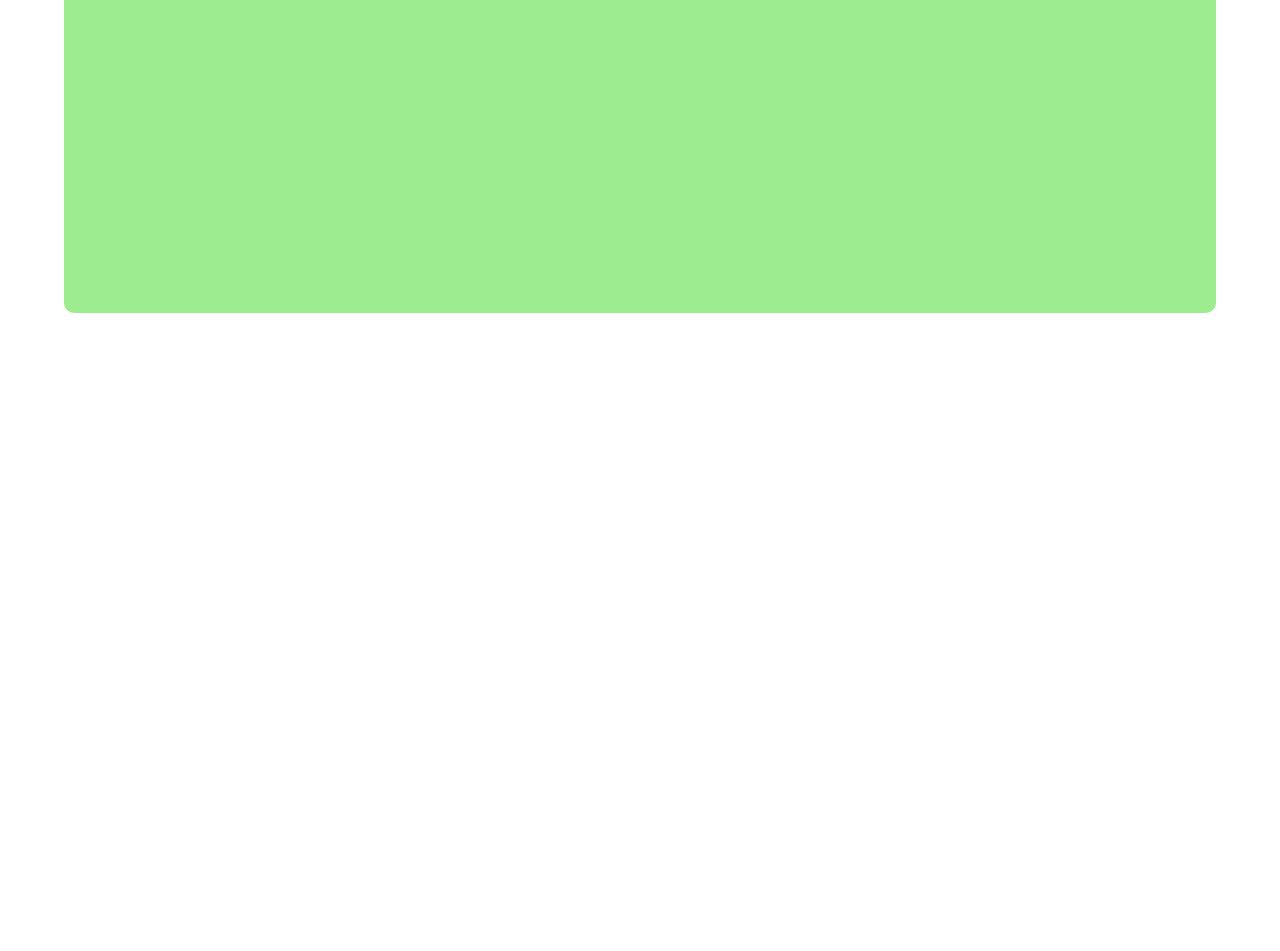
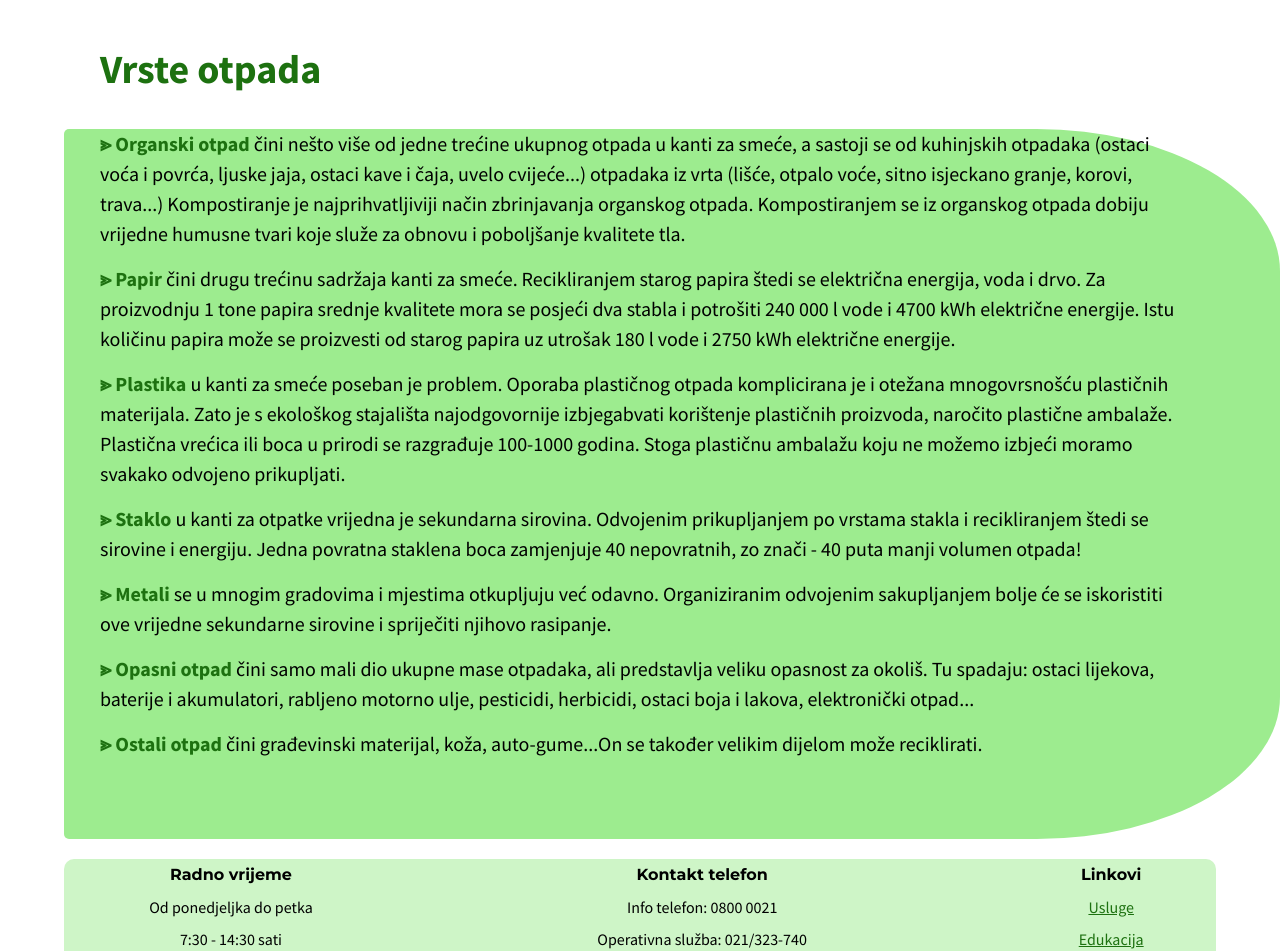
Before and after one commit to LovreCikojevic120/CiSToca-Korisnicka_Sucelja, a Next.js app in the folder cistoca_frontend/: page /educationOrganskiOtpad in a window 1280 px wide. Before the commit this address had no page. Shown: the part 487-1438 px from the top of the page. Before the commit the page ends 800 px from the top, so only its background shows below. Built offline with nearby package versions, Linux system fonts and the light colour scheme.

Commit message:
Add organic trash subpage

```diff
--- /dev/null
+++ b/cistoca_frontend/pages/educationOrganskiOtpad.js
@@ -0,0 +1,57 @@
+import Header from "../components/Header";
+import Footer from "../components/Footer";
+import Link from "next/link";
+
+const educationOrganskiOtpad = () => {
+  return(
+    <>
+    <Header/>
+    <div className="education-title">
+          <h1 className="font-bold text-8xl">Organski&nbsp;</h1>
+          <h1 className="font-bold text-8xl text-[#1D7110]">otpad</h1>
+        </div>
+    <Link  className="education-return" href='/educationPage'>🡸 Povratak na edukaciju</Link>
+    <div className="w-[95%] p-2 education-subpage-background mx-10px absolute bg-[#9DEC8F] -z-10 rounded-tr-[20%] rounded-tl-[5px] rounded-br-[20%] rounded-bl-[5px]"></div>
+
+    <div className="education-subpage--wrapper">
+        <p className="education-subpage--text">Odvojenim prikupljnjem smanjujemo volumen otpada na odlagalištima, te štedimo vodu i energiju. Odvojenim prikupljnjem smanjujemo volumen otpada na odlagalištima, te štedimo vodu i energiju. Odvojenim prikupljnjem smanjujemo volumen otpada na odlagalištima, te štedimo vodu i energiju.</p>
+        <h1 className="font-bold text-8xl text-[#1D7110] education-subpage--subtitle">Vrste otpada</h1>
+        <div className="education-subpage--bulletpoints">
+            <div className="education-subpage--organic-wrapper">
+                <p className="education-subpage--organic education-subpage--organic--beginning">⪢ Organski otpad </p>
+                <p className="education-subpage--organic">čini nešto više od jedne trećine ukupnog otpada u kanti za smeće, a sastoji se od kuhinjskih otpadaka (ostaci voća i povrća, ljuske jaja, ostaci kave i čaja, uvelo cvijeće...) otpadaka iz vrta (lišće, otpalo voće, sitno isjeckano granje, korovi, trava...) Kompostiranje je najprihvatljiviji način zbrinjavanja organskog otpada. Kompostiranjem se iz organskog otpada dobiju vrijedne humusne tvari koje služe za obnovu i poboljšanje kvalitete tla.</p>
+            </div>
+            <div className="education-subpage--organic-wrapper">
+                <p className="education-subpage--organic education-subpage--organic--beginning">⪢ Papir </p>
+                <p className="education-subpage--organic">čini drugu trećinu sadržaja kanti za smeće. Recikliranjem starog papira štedi se električna energija, voda i drvo. Za proizvodnju 1 tone papira srednje kvalitete mora se posjeći dva stabla i potrošiti 240 000 l vode i 4700 kWh električne energije. Istu količinu papira može se proizvesti od starog papira uz utrošak 180 l vode i 2750 kWh električne energije.</p>
+            </div>
+            <div className="education-subpage--organic-wrapper">
+                <p className="education-subpage--organic education-subpage--organic--beginning">⪢ Plastika </p>
+                <p className="education-subpage--organic">u kanti za smeće poseban je problem. Oporaba plastičnog otpada komplicirana je i otežana mnogovrsnošću plastičnih materijala. Zato je s ekološkog stajališta najodgovornije izbjegabvati korištenje plastičnih proizvoda, naročito plastične ambalaže. Plastična vrećica ili boca u prirodi se razgrađuje 100-1000 godina. Stoga plastičnu ambalažu koju ne možemo izbjeći moramo svakako odvojeno prikupljati.</p>
+            </div>
+            <div className="education-subpage--organic-wrapper">
+                <p className="education-subpage--organic education-subpage--organic--beginning">⪢ Staklo </p>
+                <p className="education-subpage--organic">u kanti za otpatke vrijedna je sekundarna sirovina. Odvojenim prikupljanjem po vrstama stakla i recikliranjem štedi se sirovine i energiju. Jedna povratna staklena boca zamjenjuje 40 nepovratnih, zo znači - 40 puta manji volumen otpada!</p>
+            </div>
+            <div className="education-subpage--organic-wrapper">
+                <p className="education-subpage--organic education-subpage--organic--beginning">⪢ Metali </p>
+                <p className="education-subpage--organic">se u mnogim gradovima i mjestima otkupljuju već odavno. Organiziranim odvojenim sakupljanjem bolje će se iskoristiti ove vrijedne sekundarne sirovine i spriječiti njihovo rasipanje.</p>
+            </div>
+            <div className="education-subpage--organic-wrapper">
+                <p className="education-subpage--organic education-subpage--organic--beginning">⪢ Opasni otpad </p>
+                <p className="education-subpage--organic">čini samo mali dio ukupne mase otpadaka, ali predstavlja veliku opasnost za okoliš. Tu spadaju: ostaci lijekova, baterije i akumulatori, rabljeno motorno ulje, pesticidi, herbicidi, ostaci boja i lakova, elektronički otpad...</p>
+            </div>
+            <div className="education-subpage--organic-wrapper">
+                <p className="education-subpage--organic education-subpage--organic--beginning">⪢ Ostali otpad </p>
+                <p className="education-subpage--organic">čini građevinski materijal, koža, auto-gume...On se također velikim dijelom može reciklirati.</p>
+            </div>
+        </div>
+    </div>
+
+
+    <Footer/>
+    </>
+  )
+}
+
+export default educationOrganskiOtpad;
--- a/cistoca_frontend/styles/education.css
+++ b/cistoca_frontend/styles/education.css
@@ -40,5 +40,6 @@
 
 .education-article--link{
     color: #1D7110;
+    text-decoration: underline;
     width:fit-content;
 }
--- a/cistoca_frontend/styles/educationSubpage.css
+++ b/cistoca_frontend/styles/educationSubpage.css
@@ -6,7 +6,7 @@
 }
 
 .education-subpage-background{
-    height: 700px;
+    height: 710px;
     padding: 10px;
     margin-top: 50px;
     margin-top: 330px;
@@ -29,3 +29,12 @@
 .education-subpage--bulletpoints *{
     margin: 15px 0;
 }
+
+.education-subpage--organic{
+    display:inline;
+}
+
+.education-subpage--organic--beginning{
+    color: #1D7110;
+    font-weight: bolder;
+}
--- a/cistoca_frontend/styles/globals.css
+++ b/cistoca_frontend/styles/globals.css
@@ -21,3 +21,7 @@
 *{
   font-family: source-sans-pro;
 }
+
+*::selection {
+    background-color: #DEFFE7;
+}
```
Also changed, not shown: cistoca_frontend/pages/educationPage.js (+2 -2 lines).
